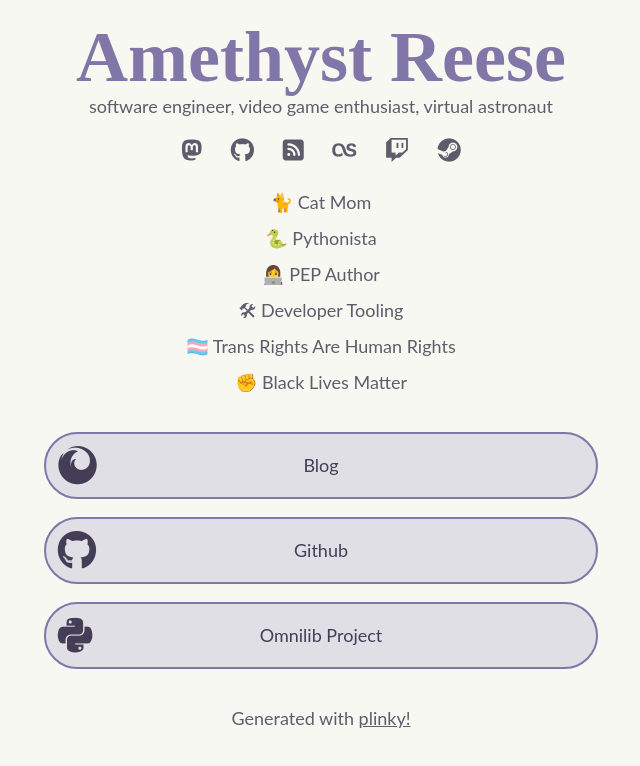
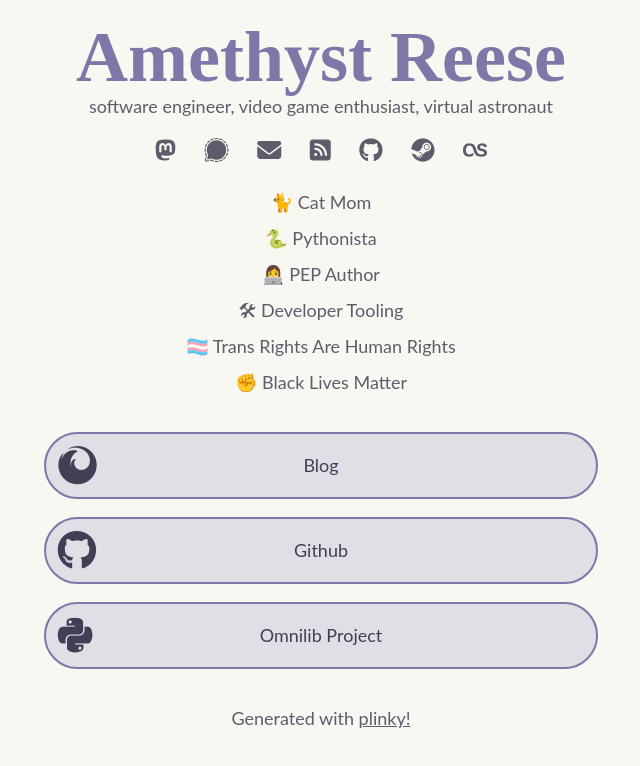
Before and after one commit to amyreese/n7.gg, a plain HTML site: page index.html in a window 1280 px wide. Shown: the part 114-880 px from the top of the page, without its empty margins (319-959 px from the left). Drawn offline with Linux system fonts and the light colour scheme; a web font is replaced by a local one.

Commit message:
Update socials

```diff
--- a/index.html
+++ b/index.html
@@ -43,8 +43,13 @@
             </a>
           </li>
           <li>
-            <a class="social" rel="me" href="https://github.com/amyreese">
-              <i class="fa-brands fa-github"></i>
+            <a class="social" rel="me" href="https://signal.me/#eu/QRxLDs2vtFFKsJkuu7duypytouSsQ20iW2iFVnlnE83RBUHsMEBMH6ihkcUd2vbQ">
+              <i class="fa-brands fa-signal-messenger"></i>
+            </a>
+          </li>
+          <li>
+            <a class="social" rel="me" href="mailto:amethyst@n7.gg">
+              <i class="fa-solid fa-envelope"></i>
             </a>
           </li>
           <li>
@@ -53,18 +58,18 @@
             </a>
           </li>
           <li>
-            <a class="social" rel="me" href="https://last.fm/user/n7cmdr">
-              <i class="fa-brands fa-lastfm"></i>
-            </a>
-          </li>
-          <li>
-            <a class="social" rel="me" href="https://twitch.tv/n7codes">
-              <i class="fa-brands fa-twitch"></i>
+            <a class="social" rel="me" href="https://github.com/amyreese">
+              <i class="fa-brands fa-github"></i>
             </a>
           </li>
           <li>
             <a class="social" rel="me" href="https://steamcommunity.com/id/n7amy/">
               <i class="fa-brands fa-steam"></i>
+            </a>
+          </li>
+          <li>
+            <a class="social" rel="me" href="https://last.fm/user/n7cmdr">
+              <i class="fa-brands fa-lastfm"></i>
             </a>
           </li>
         </ul>
```
Also changed, not shown: 1 other file.
